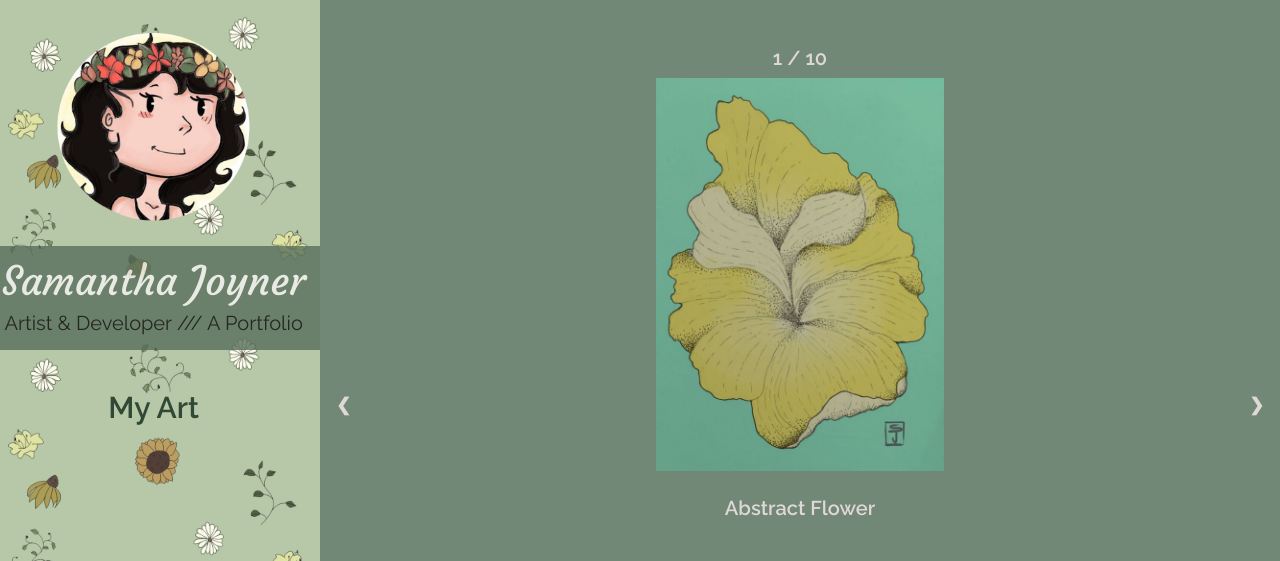
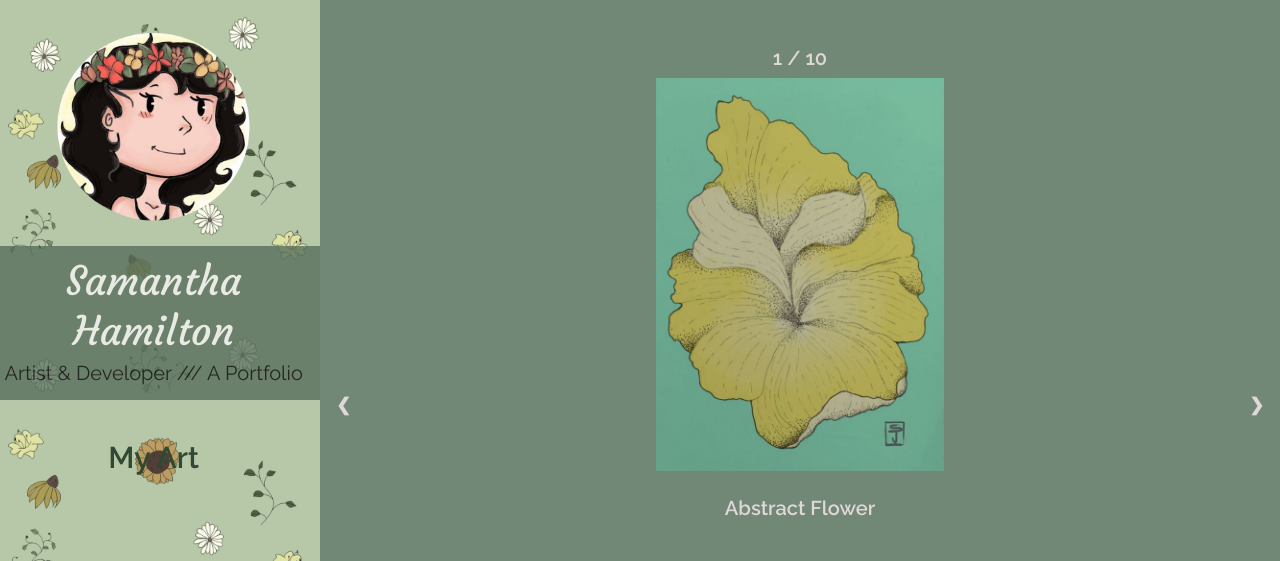
Before and after one commit to shamiltonc/portfolio-old, a plain HTML site: page art.html in a window 1280 px wide. Shown: the top 561 px of the page. Drawn offline with Linux system fonts and the light colour scheme.

Commit message:
Update art.html
Fixing my last name.

```diff
--- a/art.html
+++ b/art.html
@@ -29,7 +29,7 @@
       <div class="sidebar-text">
         <a href="index.html" style="text-decoration: none"
           ><p class="sidebar-item title" style="background: none">
-            Samantha Joyner
+            Samantha Hamilton
           </p></a
         >
         <p class="sidebar-item desc" style="background: none">
```
